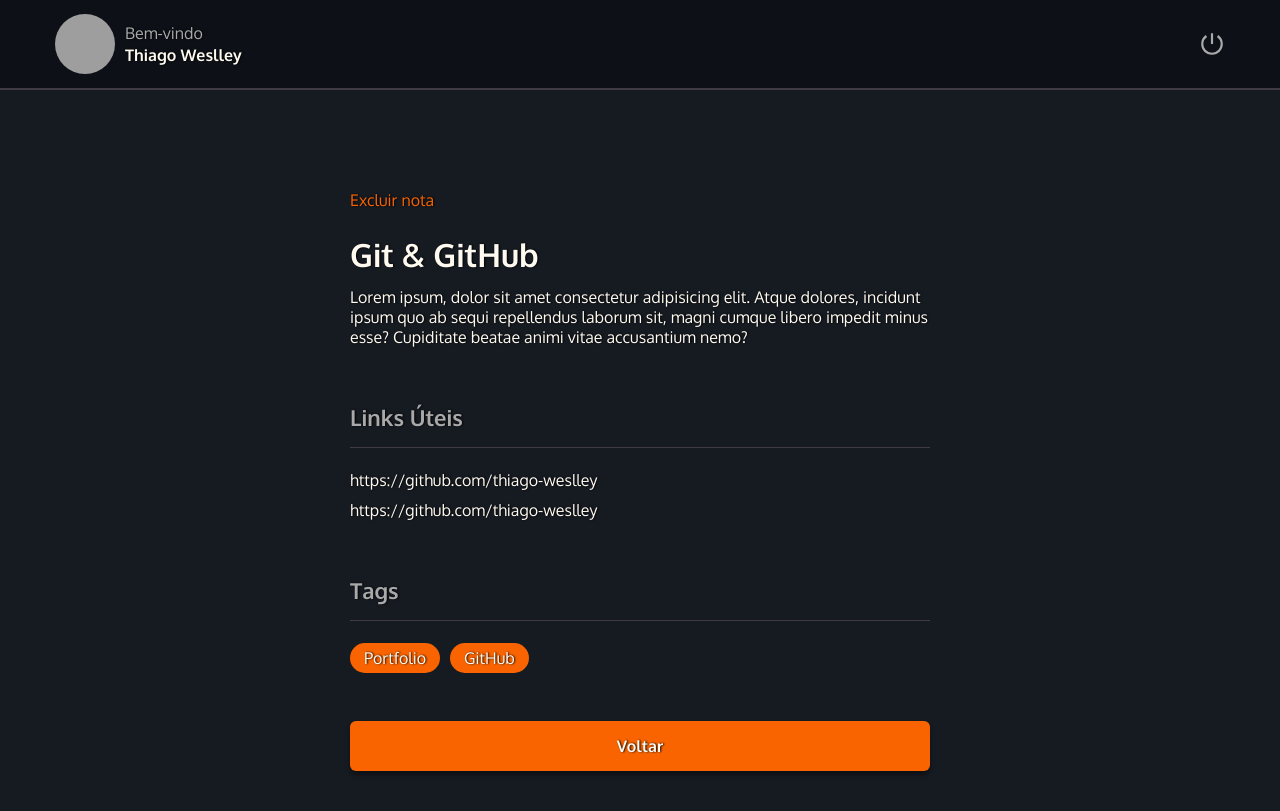
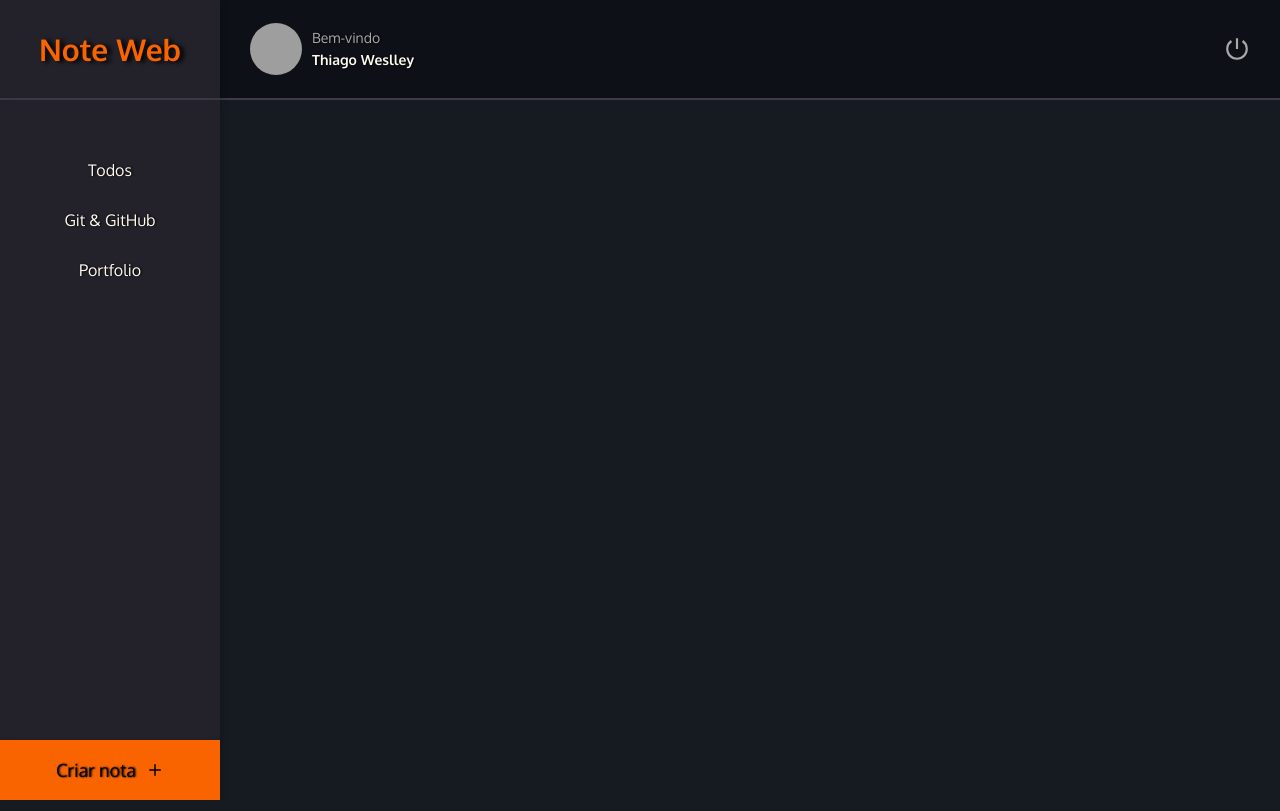
Before and after one commit to thiago-weslley/Note-Web, a React (Vite) app: page / in a window 1280 px wide. Built offline with nearby package versions, Linux system fonts and the light colour scheme; grey boxes are pictures that could not be loaded.

Commit message:
feat: Cria e estiliza página `Home`

```diff
--- a/src/components/Button/styles.js
+++ b/src/components/Button/styles.js
@@ -22,11 +22,8 @@ export const DefaultButton = styled.button`
 
   &:hover {
     background-color: #fb8332;
+    transform: translateY(-2px);
     box-shadow: 0 4px 12px rgba(0, 0, 0, 0.1);
-  }
-
-  &:hover {
-    transform: translateY(-2px);
   }
 
   &:active {
--- a/src/components/ButtonText/index.jsx
+++ b/src/components/ButtonText/index.jsx
@@ -1,8 +1,8 @@
 import { ButtonContainer } from "./styles";
 
-export function ButtonText({ title, ...rest }) {
+export function ButtonText({ title, isActive = false, ...rest }) {
   return (
-    <ButtonContainer type="button" {...rest}>
+    <ButtonContainer type="button" isActive={isActive} {...rest}>
       {title}
     </ButtonContainer>
   );
--- a/src/components/ButtonText/styles.js
+++ b/src/components/ButtonText/styles.js
@@ -2,5 +2,6 @@ import { styled } from "styled-components";
 
 export const ButtonContainer = styled.button`
   background: none;
-  color: ${({ theme }) => theme.colors.orange};
+  color: ${({ theme, isActive }) =>
+    isActive ? theme.colors.orange : theme.colors.white_100};
 `;
--- a/src/components/Header/styles.js
+++ b/src/components/Header/styles.js
@@ -3,11 +3,9 @@ import { styled } from "styled-components";
 export const HeaderContainer = styled.header`
   grid-area: header;
 
-  position: fixed;
-
-  height: 9rem;
+  height: 100%;
   width: 100%;
-  padding: 0 5.5rem;
+  padding: 0 3rem;
 
   display: flex;
   justify-content: space-between;
@@ -27,8 +25,8 @@ export const Profile = styled.div`
   gap: 1rem;
 
   img {
-    width: 6rem;
-    height: 6rem;
+    width: 5.2rem;
+    height: 5.2rem;
     border-radius: 50%;
     user-select: none;
   }
@@ -37,6 +35,7 @@ export const Profile = styled.div`
     display: flex;
     flex-direction: column;
     line-height: 2.2rem;
+    font-size: 1.4rem;
 
     span {
       color: ${({ theme }) => theme.colors.gray_100};
--- a/src/main.jsx
+++ b/src/main.jsx
@@ -5,13 +5,14 @@ import { GlobalStyles } from "./styles/globalStyles";
 import { ThemeProvider } from "styled-components";
 import { theme } from "./styles/theme";
 
-import { Details } from "./pages/Details";
+// import { Details } from "./pages/Details";
+import { Home } from "./pages/Home";
 
 ReactDOM.createRoot(document.getElementById("root")).render(
   <React.StrictMode>
     <ThemeProvider theme={theme}>
       <GlobalStyles />
-      <Details />
+      <Home />
     </ThemeProvider>
   </React.StrictMode>
 );
--- /dev/null
+++ b/src/pages/Home/index.jsx
@@ -0,0 +1,37 @@
+import { FiPlus } from "react-icons/fi";
+
+import { Container, Brand, Menu, Search, Content, NewNote } from "./styles";
+import { Header } from "../../components/Header";
+import { ButtonText } from "../../components/ButtonText";
+
+export function Home() {
+  return (
+    <Container>
+      <Header />
+      <Brand>
+        <h1>Note Web</h1>
+      </Brand>
+
+      <Menu>
+        <li>
+          <ButtonText title="Todos" />
+        </li>
+        <li>
+          <ButtonText title="Git & GitHub" />
+        </li>
+        <li>
+          <ButtonText title="Portfolio" />
+        </li>
+      </Menu>
+
+      <Search></Search>
+
+      <Content></Content>
+
+      <NewNote>
+        Criar nota
+        <FiPlus />
+      </NewNote>
+    </Container>
+  );
+}
--- /dev/null
+++ b/src/pages/Home/styles.js
@@ -0,0 +1,81 @@
+import { styled } from "styled-components";
+
+export const Container = styled.div`
+  width: 100%;
+  min-height: 100vh;
+
+  display: grid;
+  grid-template-columns: 22rem auto;
+  grid-template-rows: 10rem 12rem auto 6rem;
+  grid-template-areas:
+    "brand header"
+    "menu search"
+    "menu content"
+    "newnote content";
+`;
+
+export const Brand = styled.div`
+  grid-area: brand;
+
+  display: flex;
+  justify-content: center;
+  align-items: center;
+
+  color: ${({ theme }) => theme.colors.orange};
+  text-shadow: 4px 1px 4px ${({ theme }) => theme.colors.black};
+  border-bottom: 2px solid ${({ theme }) => theme.colors.background_600};
+  background: ${({ theme }) => theme.colors.background_700};
+  > h1 {
+    font-size: 3rem;
+  }
+
+  box-shadow: rgba(0, 0, 0, 0.24) 0px 3px 8px;
+`;
+
+export const Menu = styled.ul`
+  grid-area: menu;
+
+  padding: 6rem 1rem 0 1rem;
+
+  text-align: center;
+
+  background: ${({ theme }) => theme.colors.background_700};
+  box-shadow: rgba(0, 0, 0, 0.24) 0px 3px 8px;
+
+  > li {
+    margin-bottom: 3rem;
+  }
+`;
+
+export const Search = styled.div`
+  grid-area: search;
+`;
+
+export const Content = styled.div`
+  grid-area: content;
+`;
+
+export const NewNote = styled.button`
+  grid-area: newnote;
+
+  display: flex;
+  justify-content: center;
+  align-items: center;
+  gap: 10px;
+
+  font-size: 1.8rem;
+
+  background: ${({ theme }) => theme.colors.orange};
+  box-shadow: rgba(0, 0, 0, 0.24) 0px 3px 8px;
+
+  &:hover {
+    background-color: #fb8332;
+    box-shadow: 0 4px 12px rgba(0, 0, 0, 0.1);
+  }
+
+  &:active {
+    background-color: #c85000;
+    box-shadow: 0 2px 4px rgba(0, 0, 0, 0.06);
+    transform: translateY(0);
+  }
+`;
```
